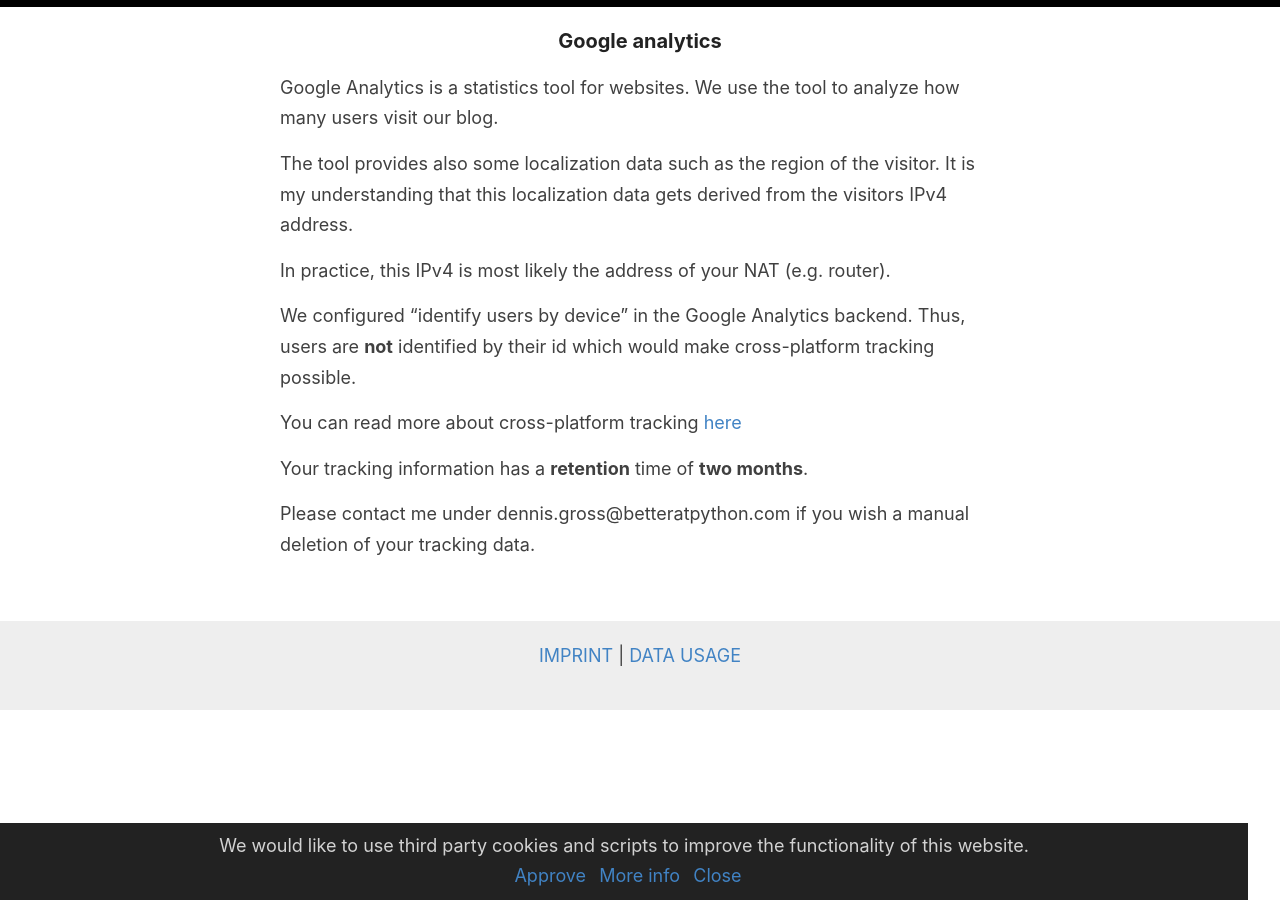
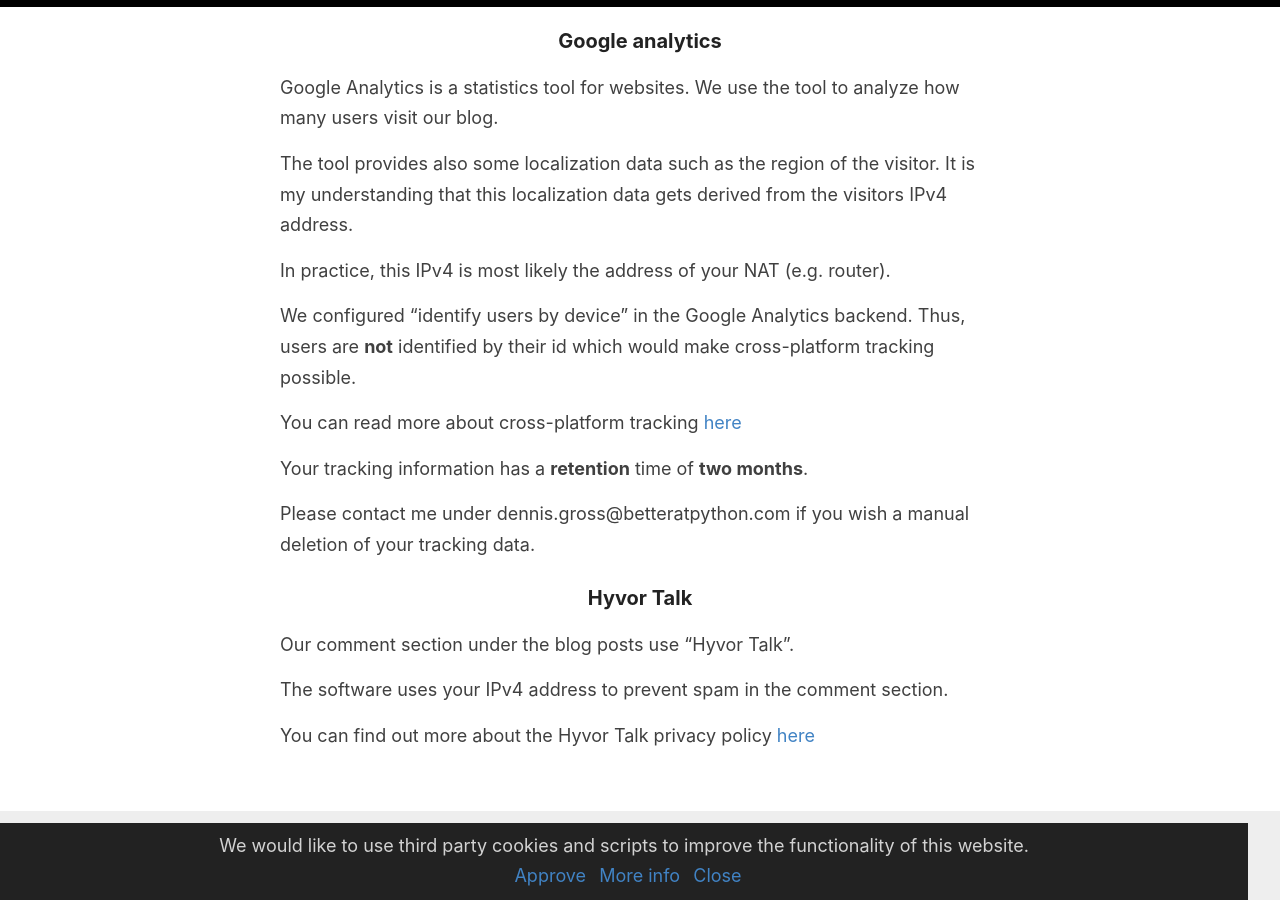
Before and after one commit to gdenn/my-blog, a Jekyll site: the page built from _pages/gdpr.md, in a window 1280 px wide and 900 px high, scrolled down 1334 px. Built offline with Jekyll 4.4.1, drawn with Linux system fonts in a browser that asks for light colours.

Commit message:
Add Hyvor Talk

```diff
--- a/_config.yml
+++ b/_config.yml
@@ -65,6 +65,8 @@
 # !! You don't need to change any of the configuration flags below !!
 #
 
+hyvor_id: "4399"
+
 permalink: /:title/
 
 # The release of Jekyll Now that you're using
--- a/_layouts/post.html
+++ b/_layouts/post.html
@@ -37,5 +37,6 @@
     Written on {{ page.date | date: "%B %e, %Y" }}
   </div> -->
 
-  {% include disqus.html %}
+  <!-- {% include disqus.html %} -->
+  {% include hyvor.html %}
 </article>
--- a/_pages/gdpr.md
+++ b/_pages/gdpr.md
@@ -60,3 +60,11 @@
 Your tracking information has a **retention** time of **two months**.
 
 Please contact me under dennis.gross@betteratpython.com if you wish a manual deletion of your tracking data.
+
+### Hyvor Talk
+
+Our comment section under the blog posts use "Hyvor Talk".
+
+The software uses your IPv4 address to prevent spam in the comment section.
+
+You can find out more about the Hyvor Talk privacy policy [here](https://talk.hyvor.com/docs/privacy)
```
Also changed, not shown: _includes/hyvor.html (added, +16 -0 lines).
